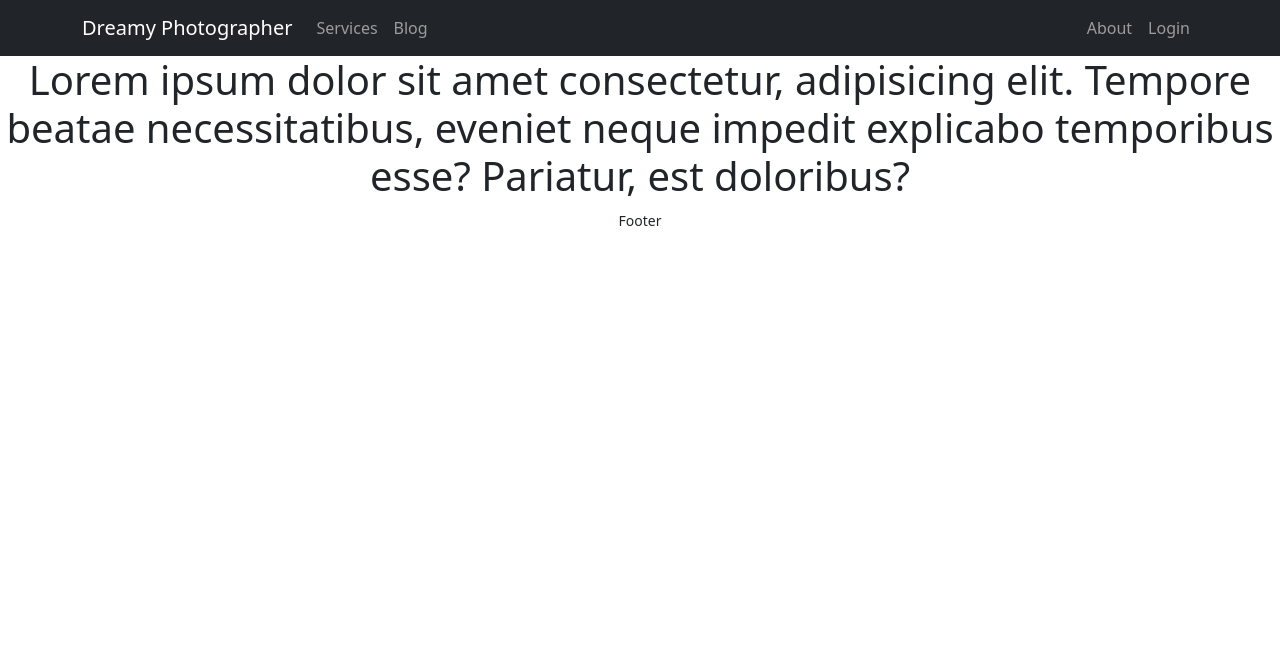
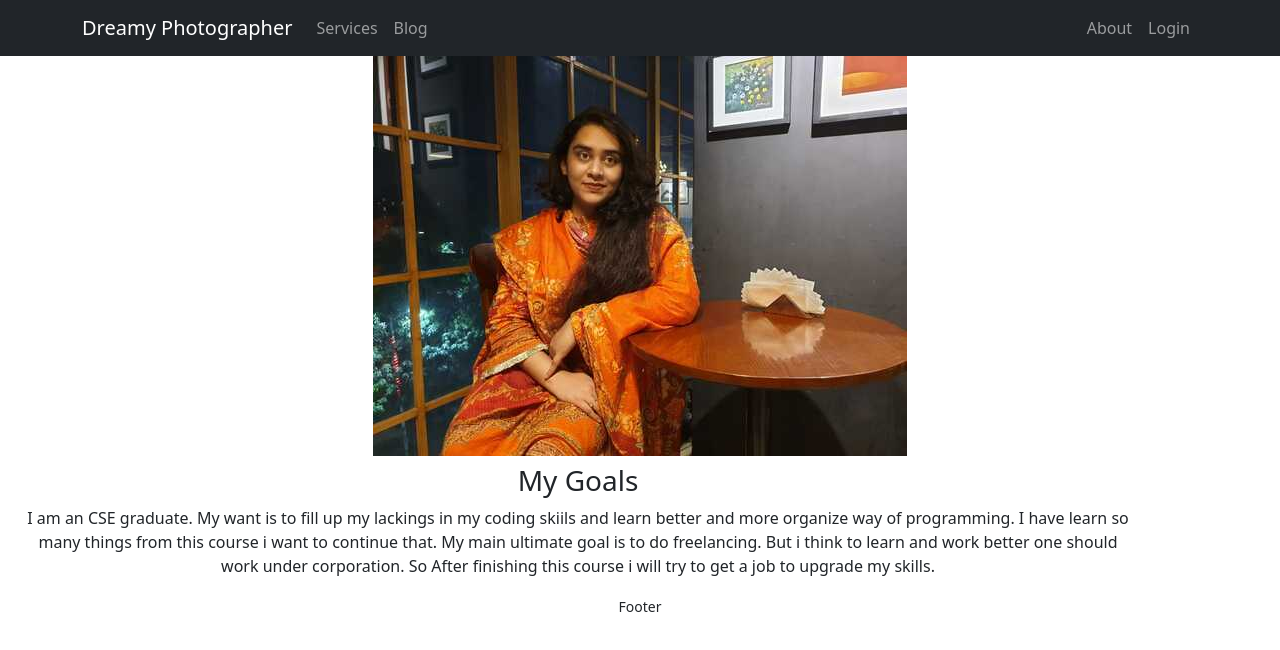
Before and after one commit to PROTTASAKARIM/assignment10-independent-service-provaider, a React (Create React App) app: page /about in a window 1280 px wide. Shown: the top 650 px of the page. Built offline with nearby package versions, Linux system fonts and the light colour scheme; no server answers; the HTML template or start-up script is replaced by a standard one.

Commit message:
about done

```diff
--- a/src/Pages/About/About.js
+++ b/src/Pages/About/About.js
@@ -1,9 +1,14 @@
 import React from 'react';
+import MyPicture from '../../images/MyPicture.jpg'
 
 const About = () => {
     return (
         <div>
-            <h1>Lorem ipsum dolor sit amet consectetur, adipisicing elit. Tempore beatae necessitatibus, eveniet neque impedit explicabo temporibus esse? Pariatur, est doloribus?</h1>
+            <img src={MyPicture} alt="" />
+            <div className='container m-2'>
+                <h3>My Goals</h3>
+                <p className='text-left'>I am an CSE graduate. My want is to fill up my lackings in my coding skiils and learn better and more organize way of programming. I have learn so many things from this course i want to continue that. My main ultimate goal is to do freelancing. But i think to learn and work better one should work under corporation. So After finishing this course i will try to get a job to upgrade my skills.</p>
+            </div>
         </div>
     );
 };
```
Also changed, not shown: src/images/MyPicture.jpeg (added), src/images/MyPicture.jpg (added).
